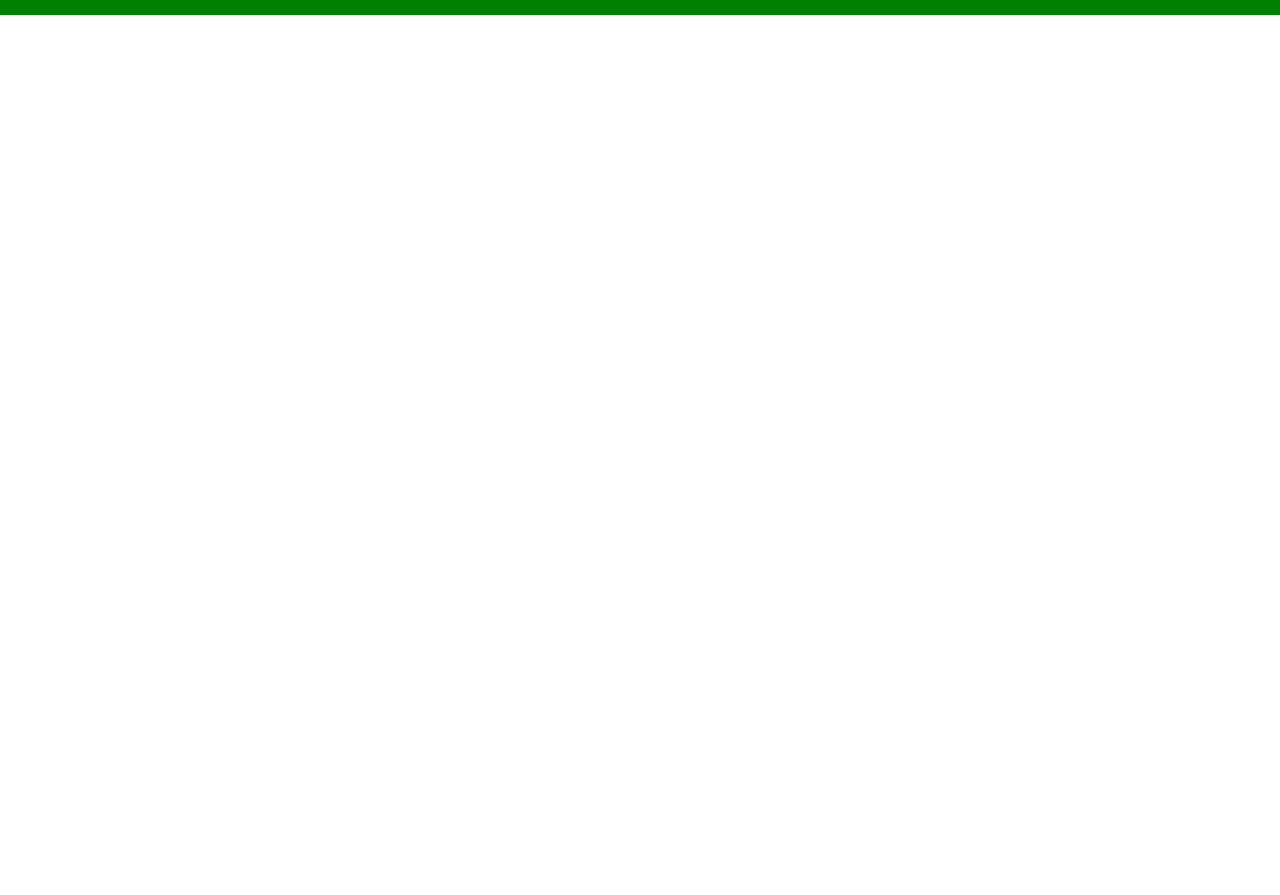
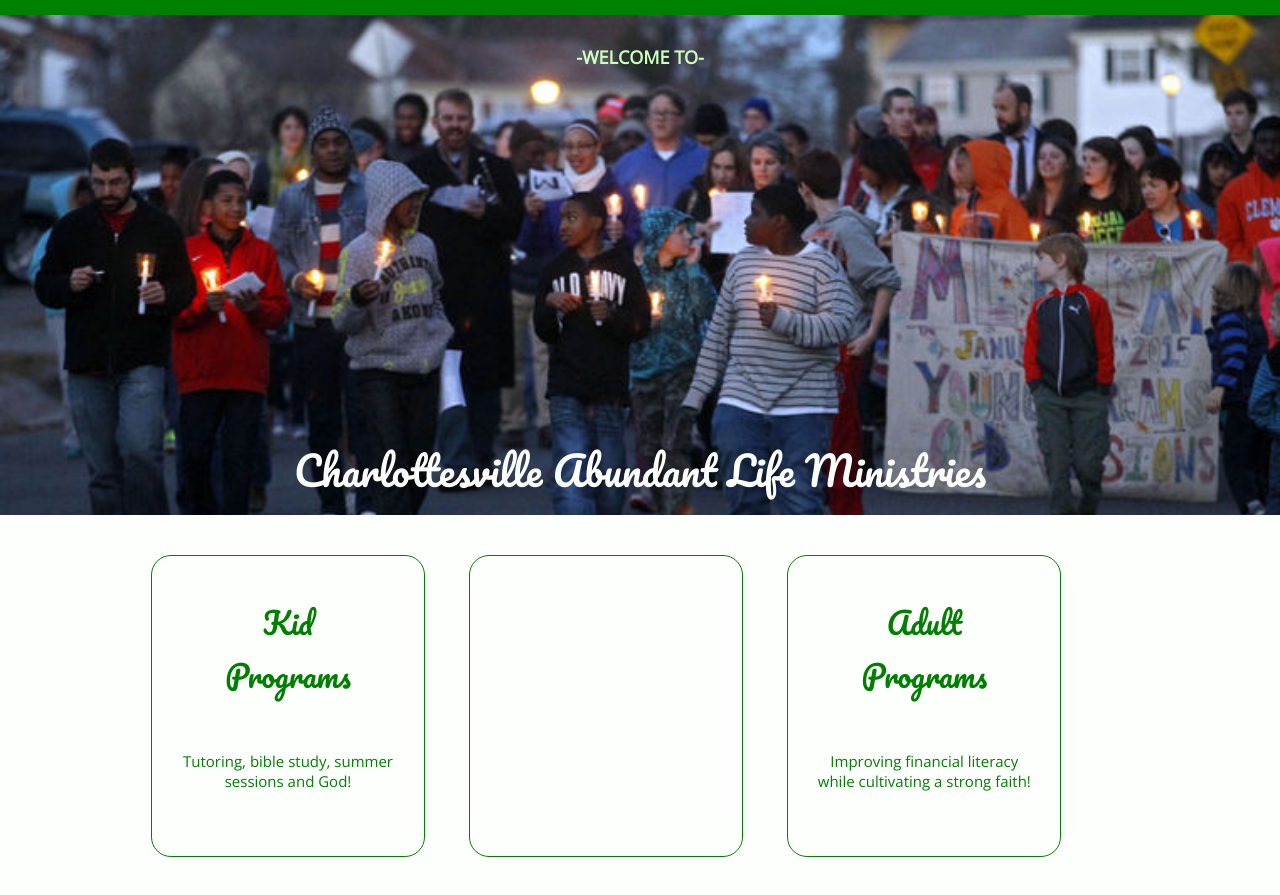
Before and after one commit to chapman-monroe/abundant-life, a plain HTML site: page index.html in a window 1280 px wide. Shown: the part 85-980 px from the top of the page. Before the commit the page ends 800 px from the top, so only its background shows below. Drawn offline with nearby package versions, Linux system fonts and the light colour scheme.

Commit message:
built out the bottom half of the page

```diff
--- a/index.html
+++ b/index.html
@@ -30,6 +30,25 @@
 		</div>
 	</div>
 
+	<div class="hero-container">
+		<div class="hero-image">
+			<div class="pic-title"><div class="welcome">-Welcome to-</div> <div class="cville">Charlottesville Abundant Life Ministries</div></div>
+		</div>
+	</div>
+
+	<div class="section-2">
+		<div class="row-container">
+			<div class="block one">
+				<div class="top block-1"><p>Kid<br>Programs<p></div>
+				<div class="bottom block-1"><p>Tutoring, bible study, summer sessions and God!</p></div>
+			</div>
+			<div class="block two"></div>
+			<div class="block three">
+				<div class="top block-2"><p>Adult<br>Programs<p></div>
+				<div class="bottom block-2"><p>Improving financial literacy while cultivating a strong faith!</p></div>
+			</div>
+		</div>
+	</div>
 
 
 </body>
--- a/styles.css
+++ b/styles.css
@@ -1,4 +1,5 @@
 @import url('https://fonts.googleapis.com/css?family=Open+Sans');
+@import url('https://fonts.googleapis.com/css?family=Pacifico');
 
 body{
 	display: block;
@@ -8,7 +9,7 @@ body{
 }
 a{
 	text-decoration: none;
-	color: white;
+	color: #FDFFFC;
 }
 .nav-container{
 	width: 100%;
@@ -34,7 +35,7 @@ a{
 .links{
 	width: 30%;
 	display: inline-block;
-	color: white;
+	color: #FDFFFC;
 	vertical-align: center;
 }
 
@@ -76,14 +77,102 @@ a{
 .volunteer{
 	border: 1px solid #CCFFBB;
 	color: green;
-	background-color: white;
+	background-color: #FDFFFC;
 }
 
 .donate{
-	border: 1px solid white;
-	color: white;
+	border: 1px solid #FDFFFC;
+	color: #FDFFFC;
 }
 
 .volunteer a{
 	color: green;
 }
+
+.hero-container{
+	width: 100%;
+	margin: 0;
+}
+
+.hero-image{
+	width: 100%;
+	height: 500px;
+	background-image: url("hero-image.jpg");
+	background-size: cover;
+	background-position: center;
+	margin: 0 auto;
+	position: relative;
+}
+
+
+.welcome{
+	position: absolute;
+	color: #CCFFBB;
+	text-transform: uppercase;
+	font-size: 18px;
+	font-weight: bold;
+	top: 30px;
+	left: 0px;
+	right: 0px;
+	text-align: center;
+}
+
+.cville{
+	position: absolute;
+	font-family: 'Pacifico', cursive;
+	font-size: 40px;
+	bottom: 10px;
+	left: 0px;
+	right: 0px;
+	color: #FDFFFC;
+	text-align: center;
+}
+
+.section-2{
+	width: 100%;
+	background-color: #FDFFFC;
+}
+
+.row-container{
+	width: 85%;
+	margin: 0 auto;
+	height: 300px;
+	padding-top: 40px;
+	padding-bottom: 40px;
+}
+
+.block{
+	width: 25%;
+	margin-left: 40px;
+	border: 1px solid green;
+	display: inline-block;
+	height: 300px;
+	border-radius: 20px;
+	vertical-align: top;
+}
+
+.one{
+	margin-left: 55px;
+}
+
+.top{
+	font-family: 'Pacifico', cursive;
+	text-align: center;
+	font-size: 30px;
+	vertical-align: top;
+	height: 150px;
+	color: green;
+}
+
+.top p{
+	padding-top: 10px;
+}
+
+.bottom{
+	width: 80%;
+	text-align: center;
+	font-size: 15px;
+	vertical-align: top;
+	color: green;
+	margin: 0 auto;
+}
```
Also changed, not shown: hero-image.jpg (added).
